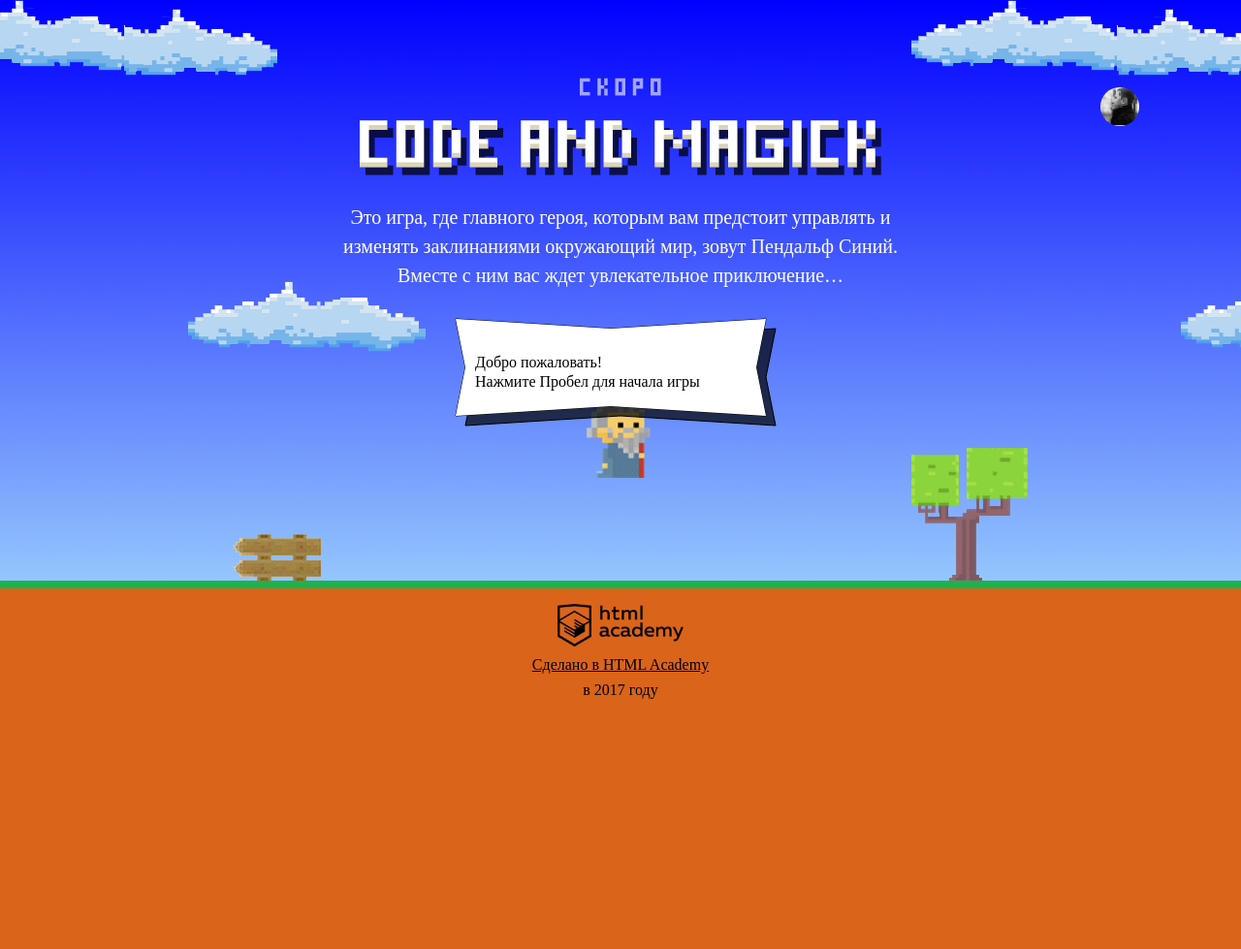
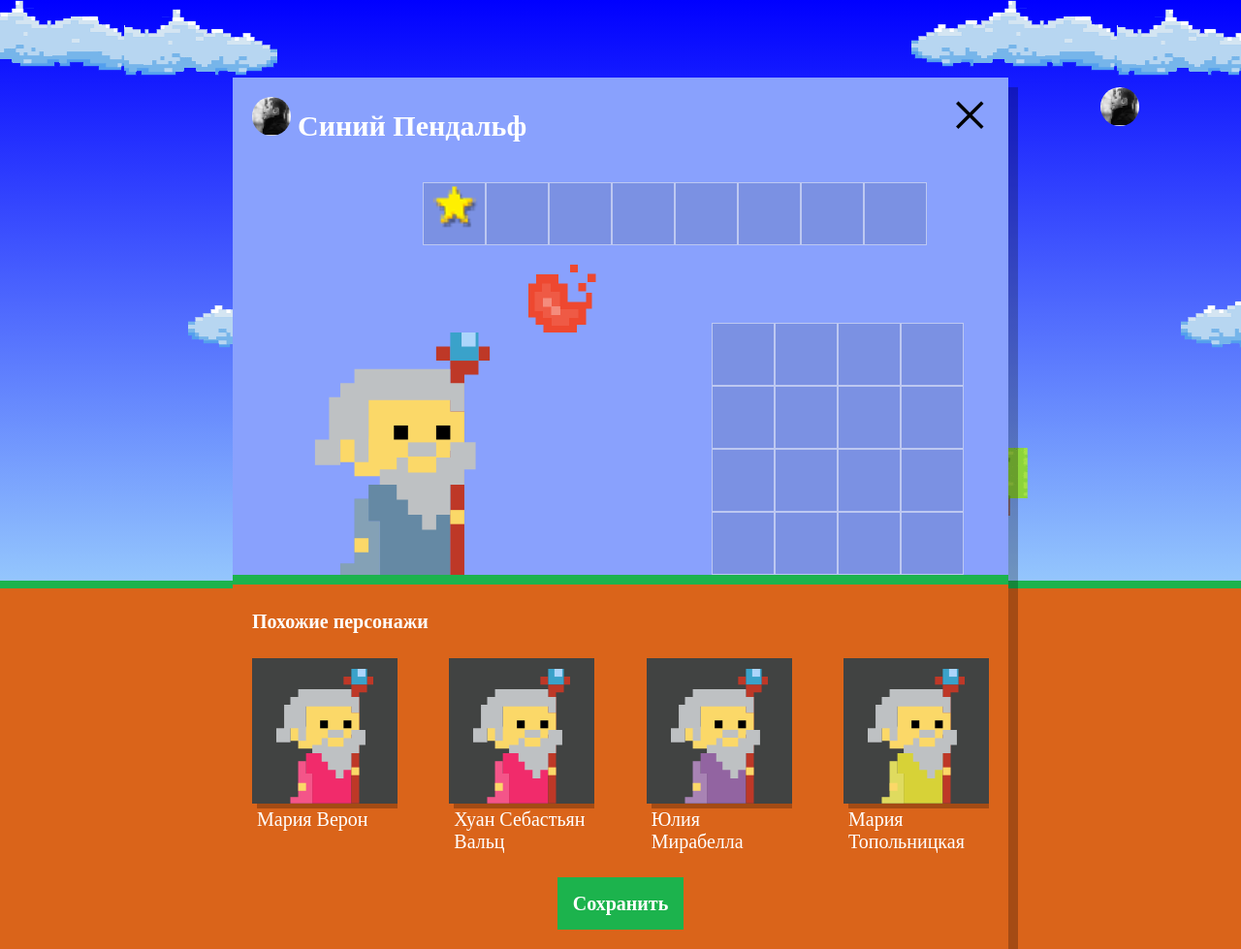
Before and after one commit to What1s1ove/573447-code-and-magick-20, a website: page index.html in a window 1280 px wide. Shown: the whole page at 97% size. Before the commit the page ends 800 px from the top, so only its background shows below. Drawn offline with Linux system fonts and the light colour scheme; a web font is replaced by a local one.

Commit message:
module3-task1: + output similar wizard functionality

```diff
--- a/index.html
+++ b/index.html
@@ -253,6 +253,7 @@
     </script>
 
     <script src="js/stat.js"></script>
+    <script src="js/setup.js"></script>
     <script src="js/game.js"></script>
   </body>
 </html>
--- /dev/null
+++ b/js/setup.js
@@ -0,0 +1,65 @@
+'use strict';
+
+var WIZARDS_COUNT = 4;
+var WIZARD_NAMES = ['Иван', 'Хуан Себастьян', 'Мария', 'Кристоф', 'Виктор', 'Юлия', 'Люпита', 'Вашингтон'];
+var WIZARD_SURNAMES = ['да Марья', 'Верон', 'Мирабелла', 'Вальц', 'Онопко', 'Топольницкая', 'Нионго', 'Ирвинг'];
+var WIZARD_COAT_COLORS = ['rgb(101, 137, 164)', 'rgb(241, 43, 107)', 'rgb(146, 100, 161)', 'rgb(56, 159, 117)', 'rgb(215, 210, 55)', 'rgb(0, 0, 0)'];
+var WIZARD_EYES_COLORS = ['black', 'red', 'blue', 'yellow', 'green'];
+
+var userDialog = document.querySelector('.setup');
+var similarListElement = userDialog.querySelector('.setup-similar-list');
+var similarWizardTemplate = document.querySelector('#similar-wizard-template').content.querySelector('.setup-similar-item');
+
+var getRandomItem = function (arr) {
+  var min = 0;
+  var max = arr.length - 1;
+
+  var randomIdx = Math.round(min - 0.5 + Math.random() * (max - min + 1));
+
+  var randomItem = arr[randomIdx];
+
+  return randomItem;
+};
+
+var getWizards = function (count) {
+  var wizards = [];
+
+  for (var i = 0; i < count; i++) {
+    var wizardName = getRandomItem(WIZARD_NAMES) + ' ' + getRandomItem(WIZARD_SURNAMES);
+    var wizardCoatColor = getRandomItem(WIZARD_COAT_COLORS);
+    var wizardEyesColor = getRandomItem(WIZARD_EYES_COLORS);
+
+    var wizard = {
+      name: wizardName,
+      coatColor: wizardCoatColor,
+      eyesColor: wizardEyesColor
+    };
+
+    wizards.push(wizard);
+  }
+
+  return wizards;
+};
+
+var renderWizard = function (wizard) {
+  var wizardElement = similarWizardTemplate.cloneNode(true);
+
+  wizardElement.querySelector('.setup-similar-label').textContent = wizard.name;
+  wizardElement.querySelector('.wizard-coat').style.fill = wizard.coatColor;
+  wizardElement.querySelector('.wizard-eyes');
+
+  return wizardElement;
+};
+
+var wizards = getWizards(WIZARDS_COUNT);
+var fragment = document.createDocumentFragment();
+
+userDialog.classList.remove('hidden');
+
+wizards.forEach(function (wizard) {
+  fragment.appendChild(renderWizard(wizard));
+});
+
+similarListElement.appendChild(fragment);
+
+userDialog.querySelector('.setup-similar').classList.remove('hidden');
```
